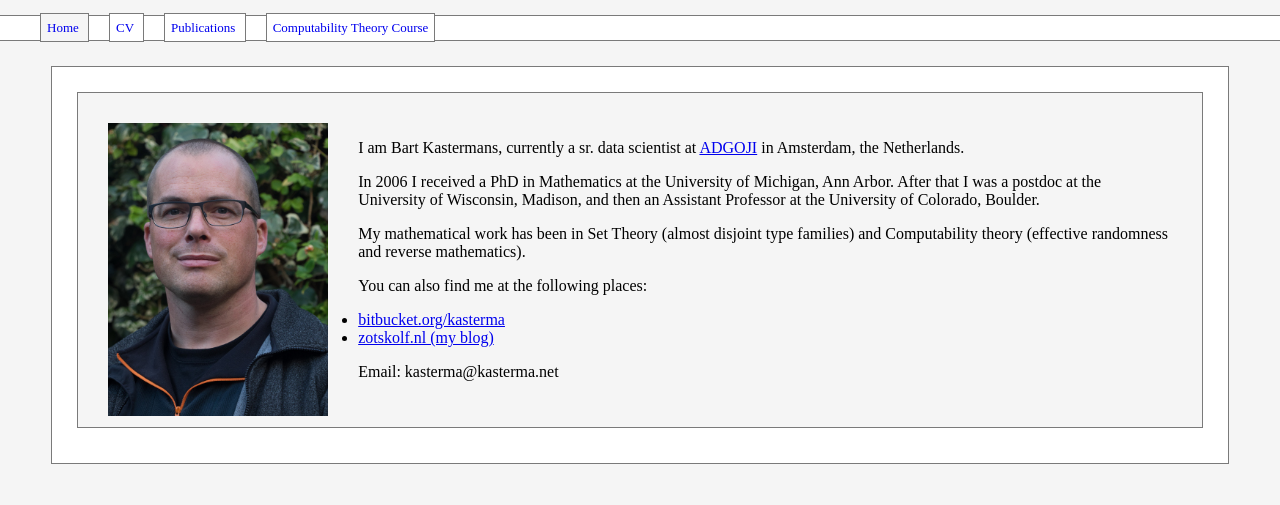
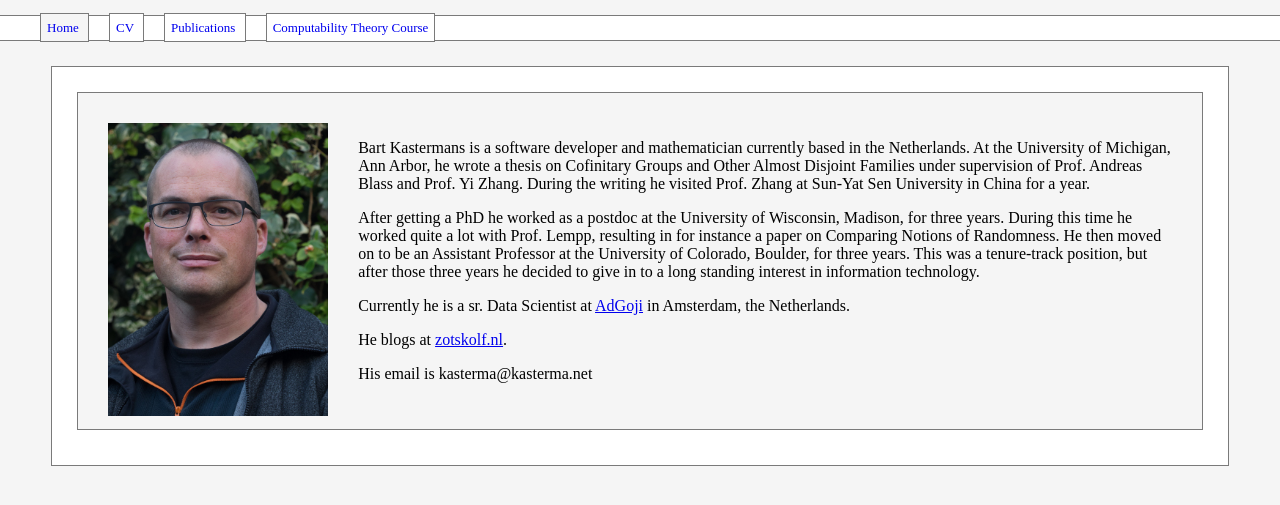
Before and after one commit to kasterma/kasterma.github.io, a Jekyll site: the page built from index.html, in a window 1280 px wide. Shown: the top 505 px of the page. Built offline with Jekyll 4.4.1, drawn with Linux system fonts in a browser that asks for light colours; Markdown is read by kramdown in place of the engine named in the settings.

Commit message:
update story index.html

```diff
--- a/index.html
+++ b/index.html
@@ -12,31 +12,37 @@ title: Bart Kastermans' Home Page
    <img class="mypic"
         src="images/me.jpg" />
    <p>
-     I am Bart Kastermans, currently a sr. data scientist at <a href="http://www.adgoji.com">ADGOJI</a> in
-     Amsterdam, the Netherlands.
+     Bart Kastermans is a software developer and mathematician currently based
+     in the Netherlands.  At the University of Michigan, Ann Arbor, he wrote a
+     thesis on Cofinitary Groups and Other Almost Disjoint Families under
+     supervision of Prof. Andreas Blass and Prof. Yi Zhang.  During the
+     writing he visited Prof. Zhang at Sun-Yat Sen University in China for a
+     year.
    </p>
 
    <p>
-     In 2006 I received a PhD in Mathematics at the University of Michigan, Ann Arbor.  After that I was a postdoc at the University of Wisconsin, Madison, and then an Assistant Professor at the University of Colorado, Boulder.
-     </p>
-
-     <p>
-    My mathematical work has been in Set Theory (almost disjoint type
-    families) and Computability theory (effective randomness and
-    reverse mathematics).
+     After getting a PhD he worked as a postdoc at the University of
+     Wisconsin, Madison, for three years.  During this time he worked
+     quite a lot with Prof. Lempp, resulting in for instance a paper on
+     Comparing Notions of Randomness.  He then moved on to be an
+     Assistant Professor at the University of Colorado, Boulder, for three
+     years.  This was a tenure-track position, but after those three years
+     he decided to give in to a long standing interest in information
+     technology.
    </p>
 
-
-     <p>
-       You can also find me at the following places:
-       <ul>
-	 <li><a href="https://bitbucket.org/kasterma">bitbucket.org/kasterma</a></li>
-	 <li><a href="http://zotskolf.nl">zotskolf.nl (my blog)</a></li>
-       </ul>
-     </p>
+   <p>
+     Currently he is a sr. Data Scientist
+     at <a href="http://www.adgoji.com">AdGoji</a> in Amsterdam, the
+     Netherlands.
+   </p>
 
    <p>
-    Email: kasterma@kasterma.net
+     He blogs at <a href="http://zotskolf.nl">zotskolf.nl</a>.
+   </p>
+
+   <p>
+     His email is kasterma@kasterma.net
    </p>
 
 </div>
```
